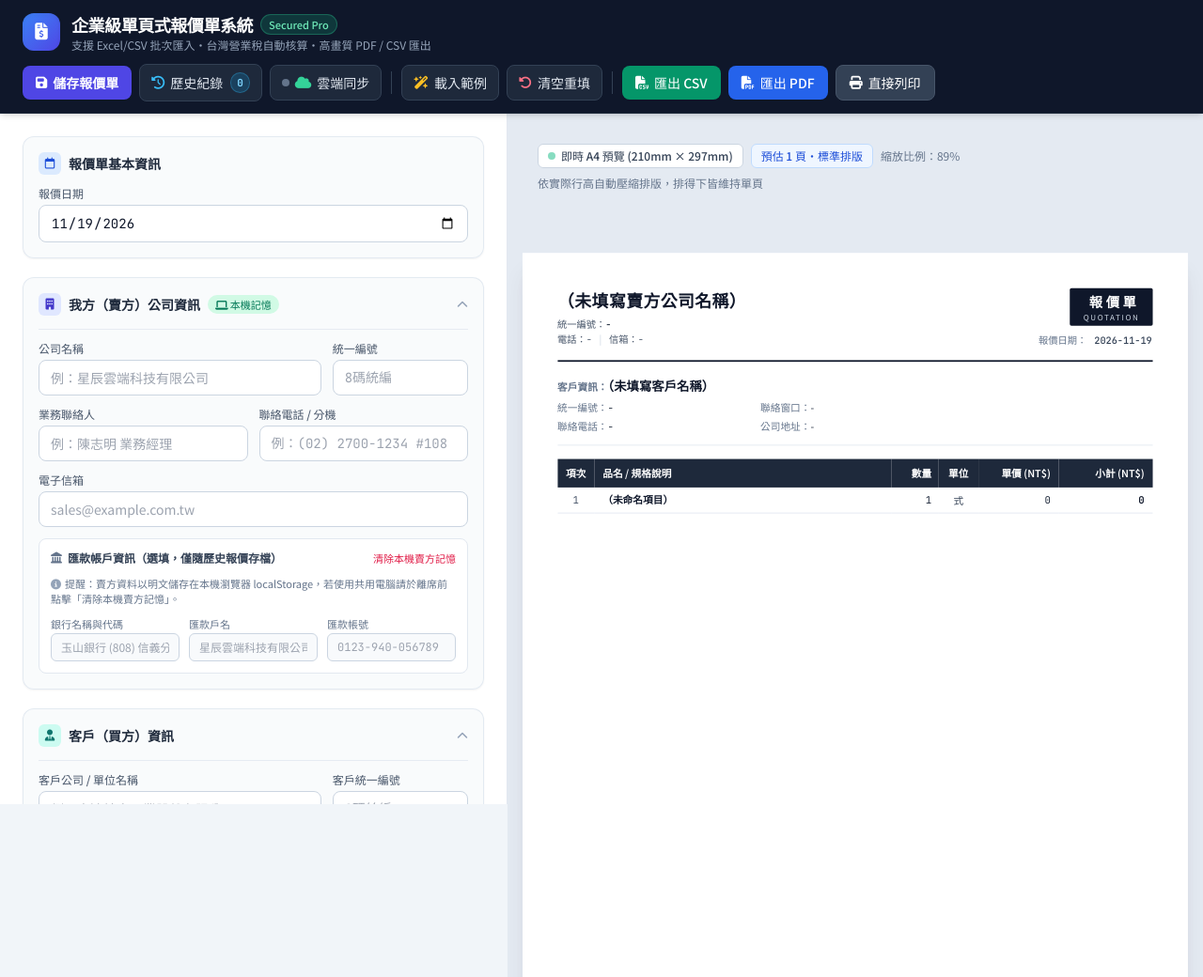
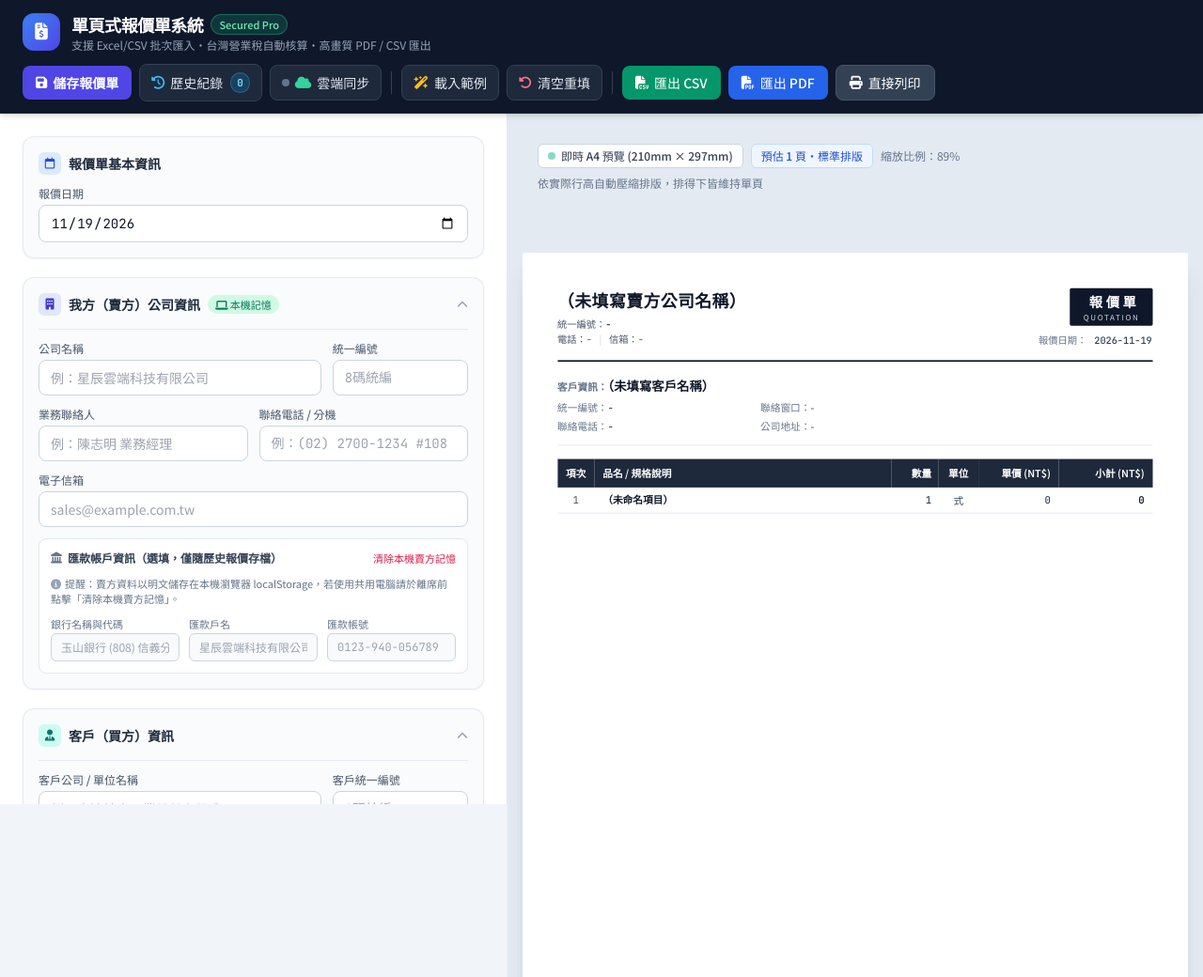
Before and after one commit to wendywen1992/quotation, a plain HTML site: page index.html in a window 1280 px wide. Shown: the top 1040 px of the page at 94% size. Drawn offline with nearby package versions, Linux system fonts and the light colour scheme.

Commit message:
index.html

```diff
--- a/index.html
+++ b/index.html
@@ -306,7 +306,7 @@
         </div>
         <div>
           <div class="flex items-center gap-2">
-            <h1 class="text-base sm:text-lg font-bold tracking-tight">企業級單頁式報價單系統</h1>
+            <h1 class="text-base sm:text-lg font-bold tracking-tight">單頁式報價單系統</h1>
             <span class="hidden sm:inline-block text-[11px] font-medium px-2 py-0.5 rounded-full bg-emerald-500/20 text-emerald-300 border border-emerald-400/30">
               Secured Pro
             </span>
```
